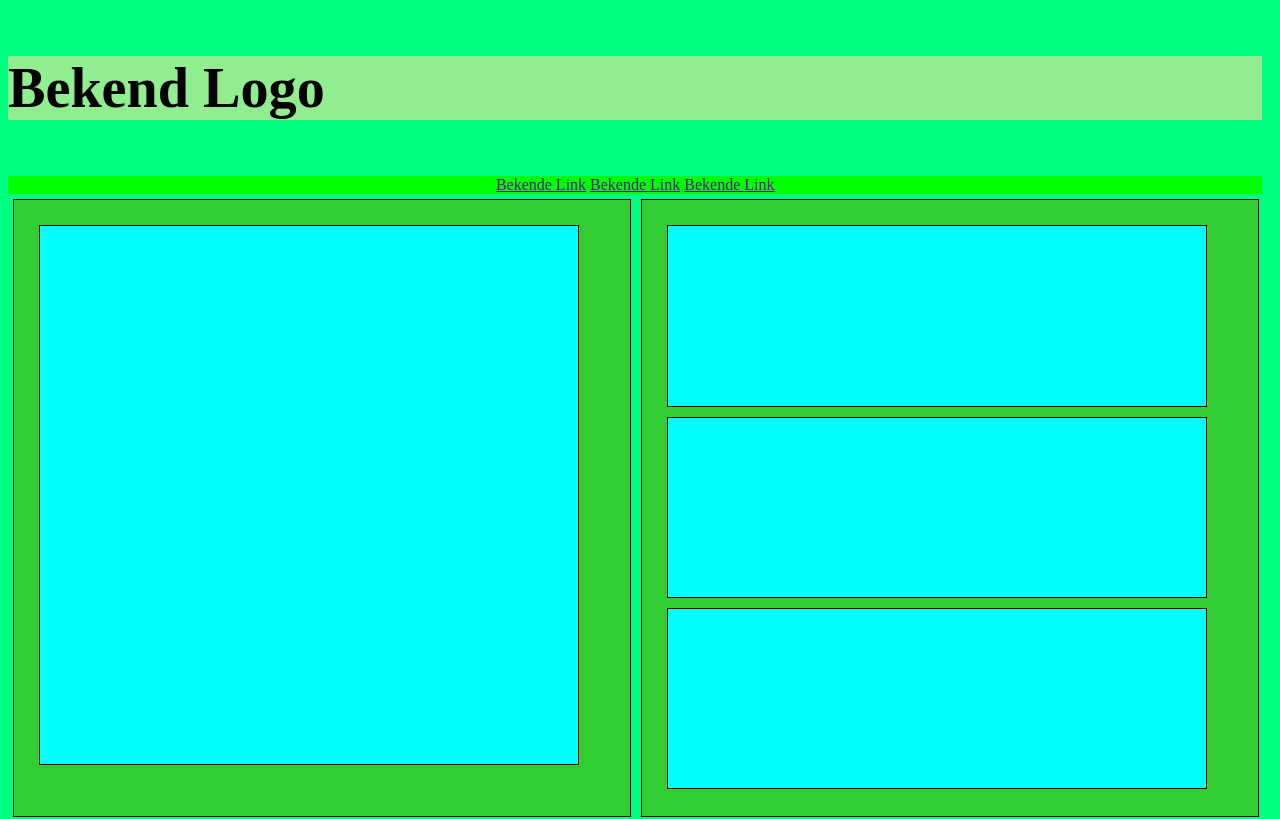
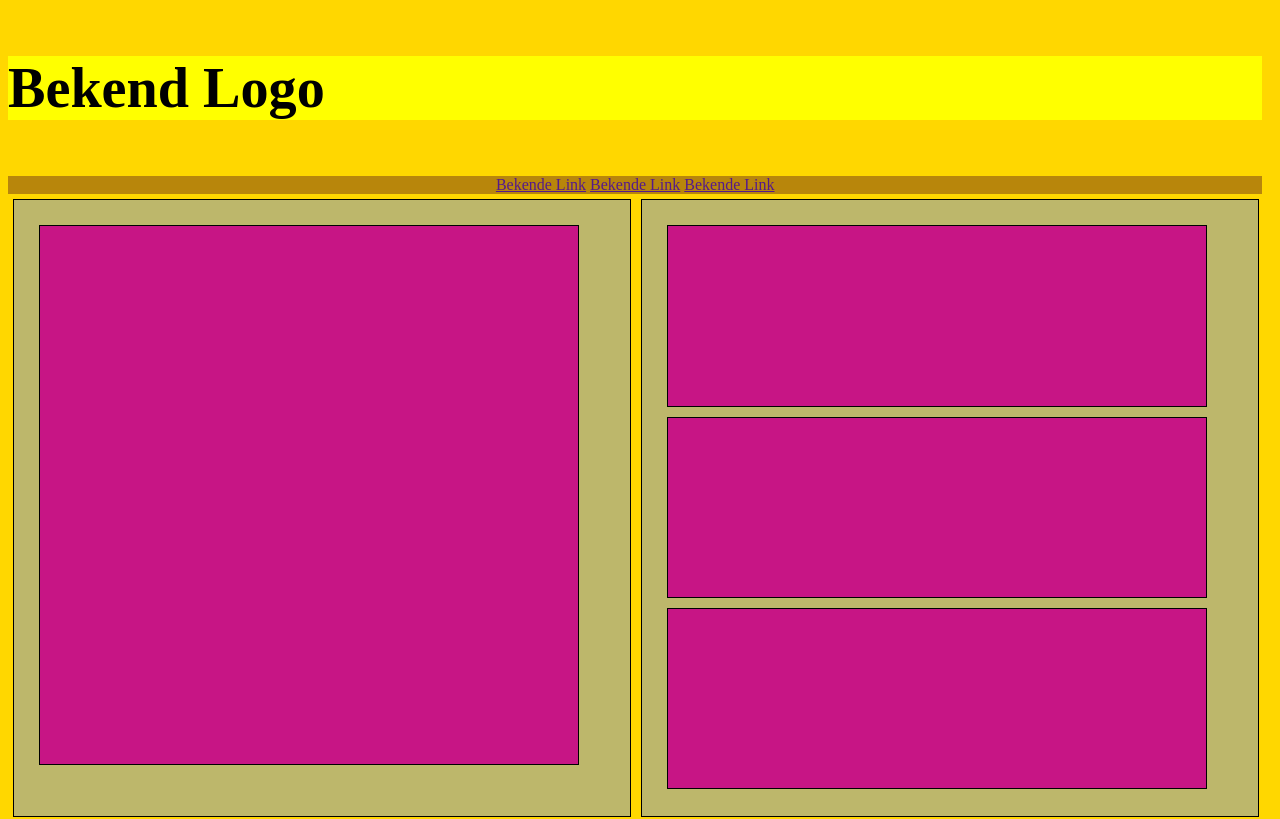
Before and after one commit to TStilting/HTMLCSS, a plain HTML site: page H7/Index.html in a window 1280 px wide. Shown: the top 819 px of the page. Drawn offline with Linux system fonts and the light colour scheme.

Commit message:
H7 verder gegaan

```diff
--- a/H7/CSS.css
+++ b/H7/CSS.css
@@ -102,3 +102,56 @@ dev.lang {
         font-size: 3em;
     }
 }
+@media all and (min-width: 1200px) {
+    body {
+        background-color: gold;
+        width: 100vw;
+    }
+    header {
+        background-color: yellow;
+        width: 98vw;
+        height: 20%;
+        font-size: 3em;
+    }
+    nav {
+        background-color: darkgoldenrod;
+        width: 98vw;
+        text-align: center;
+    }
+    section {
+        background-color: darkkhaki;
+        width: 45vw;
+        height: 45vw;
+        float: left;
+        padding: 20px;
+        margin: 5px;
+        border: 1px solid black;
+        text-align: center;
+    }
+    section.breed {
+        position: relative;
+        width: 93vw;
+        height: 40vw;
+    }
+    dev {
+        width: 42vw;
+        height: 42vw;
+        background-color: mediumvioletred;
+        float: left;
+        margin: 5px;
+        border: 1px solid black;
+        text-align: center;
+    }
+    dev.dun {
+        position:relative;
+        width: 42vw;
+        height: 14vw;
+    }
+    dev.lang {
+        position:relative;
+        width: 25vw;
+        height: 37vw;
+        margin-left: 60px;
+        font-size: 3em;
+    }
+}
```
